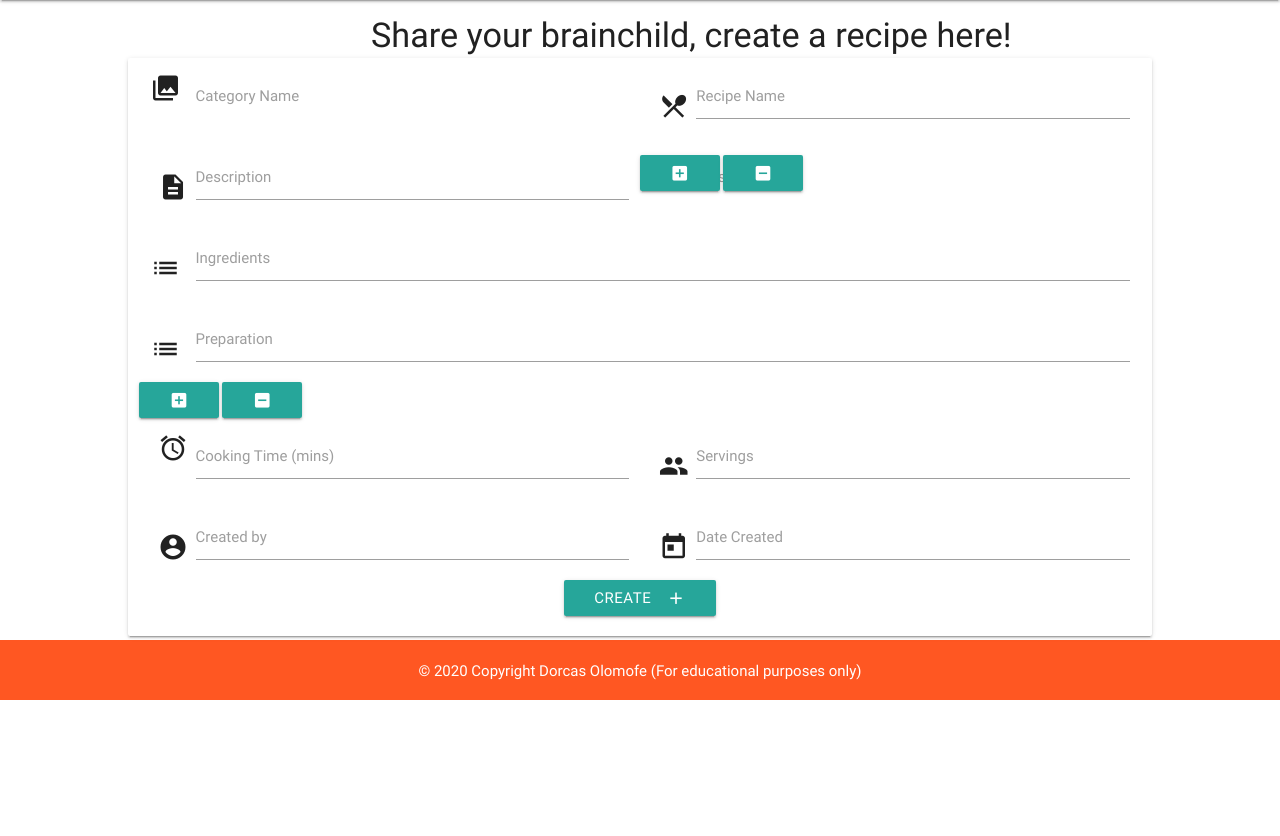
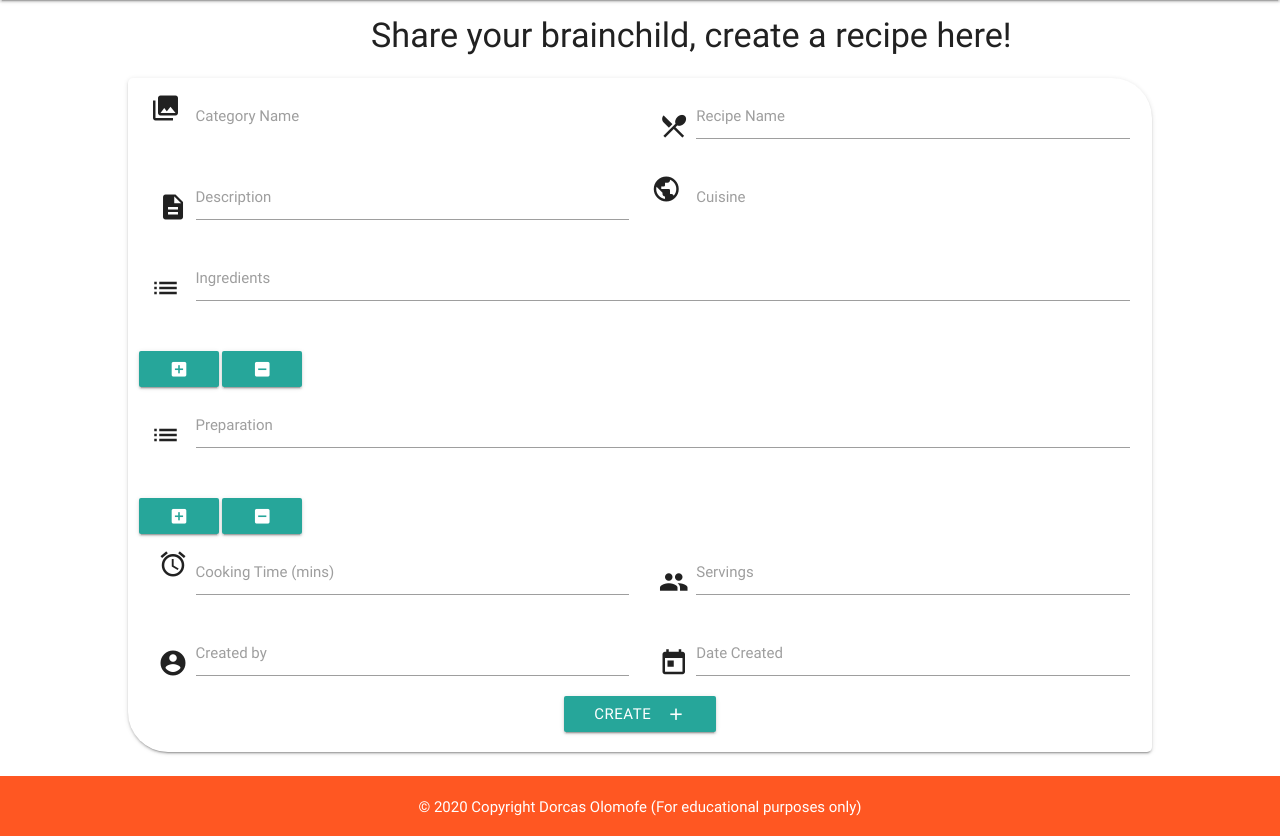
Before and after one commit to Dorcas-Amoo/ms3-project-arikescookbook, a Flask app: page /create_recipe in a window 1280 px wide. Shown: the part 83-919 px from the top of the page. Before the commit the page ends 783 px from the top, so only its background shows below. Run offline with Flask 2, Linux system fonts and the light colour scheme; some libraries are stand-ins or nearby versions.

Commit message:
Styled card border and margins, edited and reposition buttons and edited icons in recipes.html

```diff
--- a/static/css/style.css
+++ b/static/css/style.css
@@ -31,7 +31,15 @@
 
 .card {
     width: 80%;
+    border-radius: 5px 40px 5px;
     margin: 0 auto;
+    margin-top: 20px;
+    margin-bottom: 20px;
+}
+
+.add-button,
+.remove-button {
+    margin-top: 2em;
 }
 
 body {
--- a/templates/create.html
+++ b/templates/create.html
@@ -60,7 +60,7 @@
                     <label for="preparation">Preparation</label>
                 </div>
 
-                <a id="add-prep" class="btn waves-effect submit-button">
+                <a id="add-prep" class="btn waves-effect add-button">
                     <i class="material-icons center">add_box</i>
                 </a>
 
--- a/templates/recipes.html
+++ b/templates/recipes.html
@@ -11,8 +11,8 @@
     {% for recipe in recipes %}
     <li>
       <div class="collapsible-header">
-      <i class="material-icons">local_dining</i>
-      <strong>{{recipe.category_name}}</strong> <i class="material-icons">trending_flat</i><strong>{{recipe.recipe_name}}</strong>
+      <i class="material-icons">expand_more</i>
+      <strong>{{recipe.category_name}}</strong><i class="material-icons">local_dining</i><strong>{{recipe.recipe_name}}</strong>
       </div>
       <div class="collapsible-body"><span>{{recipe.cuisine_type}} - {{recipe.description}}</span>
       <a href="#!" class="btn btn-small waves-effect waves-yellow">Read more</a>
```
